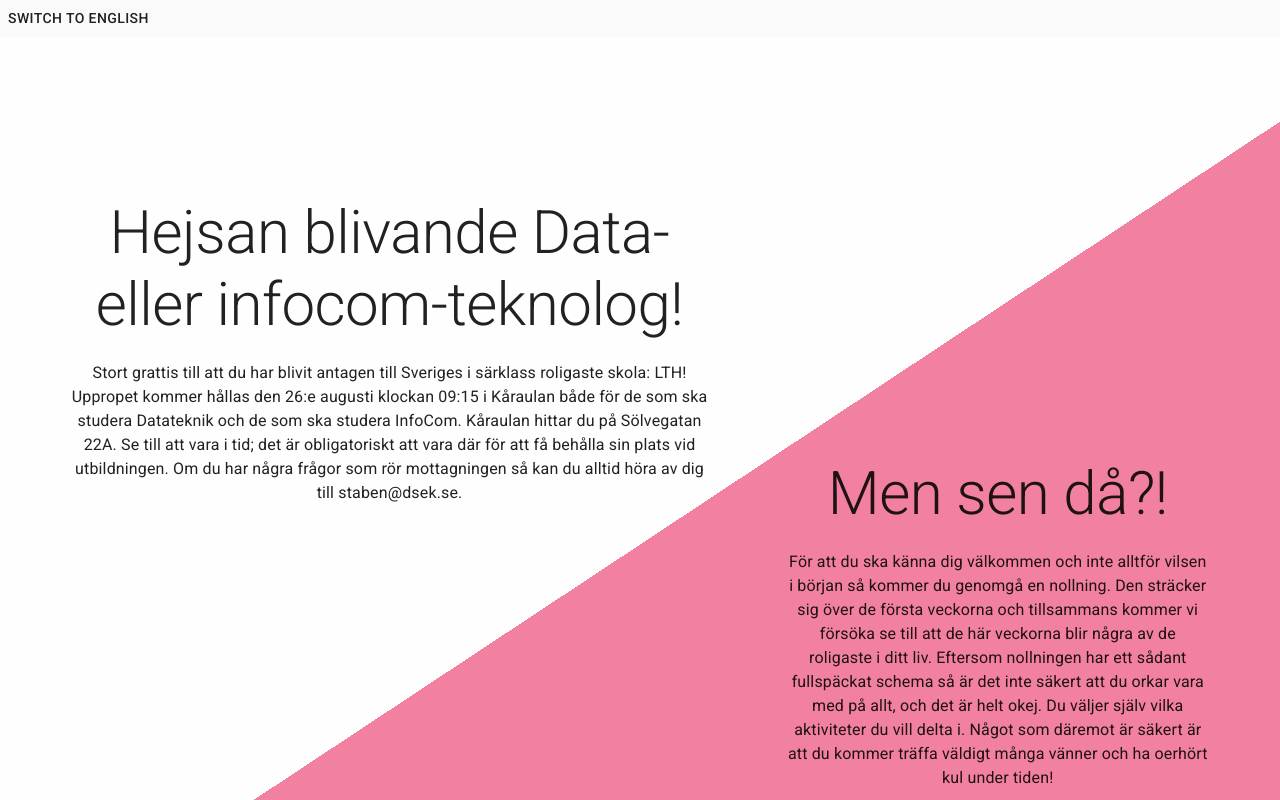
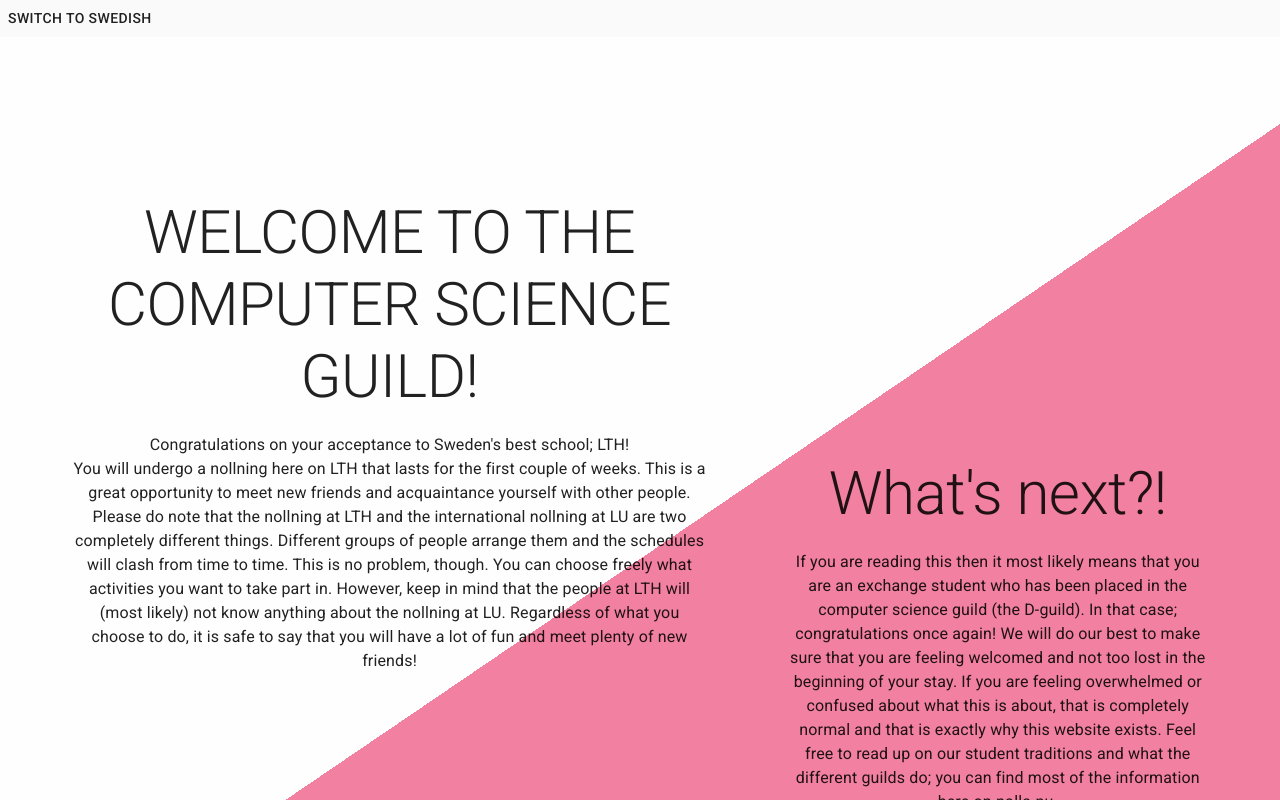
Before and after one commit to frednordell/nolla.nu-before, a React (Create React App) app: page / in a window 1280 px wide. Built offline with nearby package versions, Linux system fonts and the light colour scheme; the HTML template or start-up script is replaced by a standard one.

Commit message:
fixed number of members and navigator language

```diff
--- a/src/App.js
+++ b/src/App.js
@@ -31,7 +31,7 @@
     } else {
       navigatorLanguage = navigator.userLanguage || navigator.language || navigator.browserLanguage || 'en';
     }
-    this.state = {lang: navigatorLanguage === "en"? "eng" : "swe"}
+    this.state = {lang: navigatorLanguage !== "sv"? "eng" : "swe"}
   }
 
   text =  {
--- a/src/multi-part/miulti.js
+++ b/src/multi-part/miulti.js
@@ -25,7 +25,7 @@
 			},
 			stab: {
 				title: "Vad är Staben?",
-				body1: "Vi som ansvarar för nollningen kallas för staben. Staben planerar och genomför D-sektionens nollning. Arbetet med nollningen leds av mig, Överphös, och i år har jag fem stabsmedlemmar bakom mig. Alla vi i staben läser Datateknik eller Infocom och arbetar ideellt och helhjärtat med att genomföra den bästa nollningen någonsin!",
+				body1: "Vi som ansvarar för nollningen kallas för staben. Staben planerar och genomför D-sektionens nollning. Arbetet med nollningen leds av mig, Överphös, och i år har jag fyra stabsmedlemmar bakom mig. Alla vi i staben läser Datateknik eller Infocom och arbetar ideellt och helhjärtat med att genomföra den bästa nollningen någonsin!",
 			}
 		},
 		eng: {
@@ -47,7 +47,7 @@
 			},
 			stab: {
 				title: "What is staben?",
-				body1: "We, who are responsible for the nollning are called Staben. Staben plans and executes the nollning for the D-guild. The work regarding the nollning is led by me, the Överphös, and I've got five members of Staben supporting me this year. Every member of Staben studies either computer science or ICT (Information and Communication Technology) here at LTH, and we are working voluntarily and wholeheartedly in order to create the best nollning ever!",
+				body1: "We, who are responsible for the nollning are called Staben. Staben plans and executes the nollning for the D-guild. The work regarding the nollning is led by me, the Överphös, and I've got four members of Staben supporting me this year. Every member of Staben studies either computer science or ICT (Information and Communication Technology) here at LTH, and we are working voluntarily and wholeheartedly in order to create the best nollning ever!",
 			}
 		}
 	};
```
Also changed, not shown: 2 other files (tests, documents, lock files or other folders).
